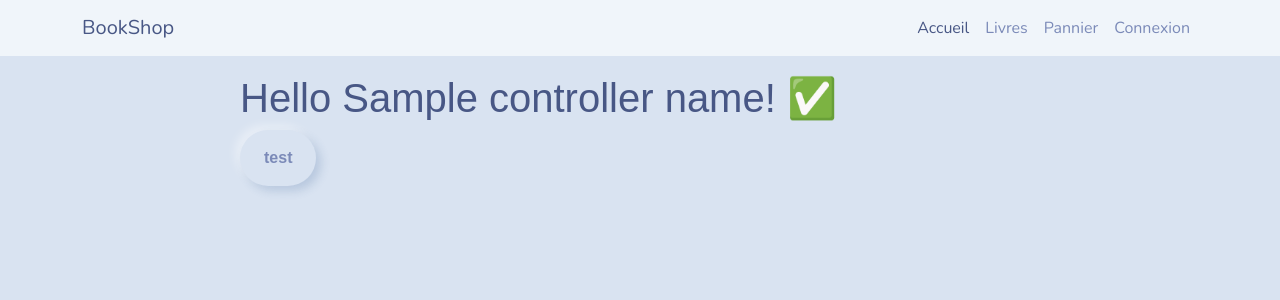
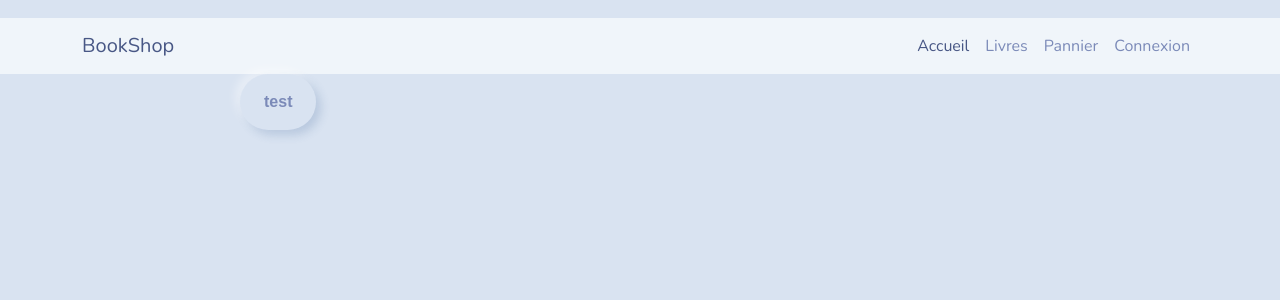
Before and after one commit to cflayelle/e-commerce, a Symfony app: template templates/main/index.html.twig in a window 1280 px wide. Shown: the top 300 px of the page. Run offline with Twig, Linux system fonts and the light colour scheme; the template is opened without the code that fills it: most values are stand-ins (such as "Sample title", 1, 10 or a date in 2020); some libraries are stand-ins or nearby versions.

Commit message:
navbar position fixe

```diff
--- a/templates/base.html.twig
+++ b/templates/base.html.twig
@@ -17,7 +17,7 @@
     {% endblock %}
   </head>
   <body>
-    <nav class="navbar navbar-expand-lg fixed navbar-light bg-light">
+    <nav class="navbar navbar-expand-lg position-fixed vw-100 navbar-light bg-light">
       <div class="container d-flex justify-content-between">
         <a class="navbar-brand" href="{{ path( 'home') }}">BookShop</a>
         <div>
```
